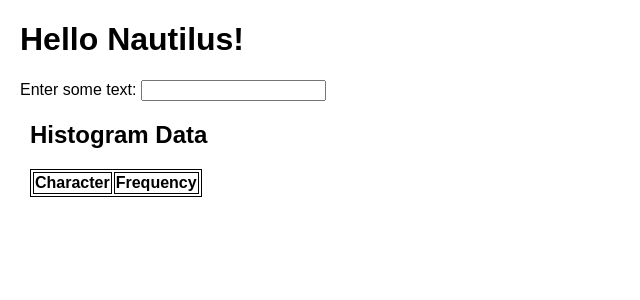
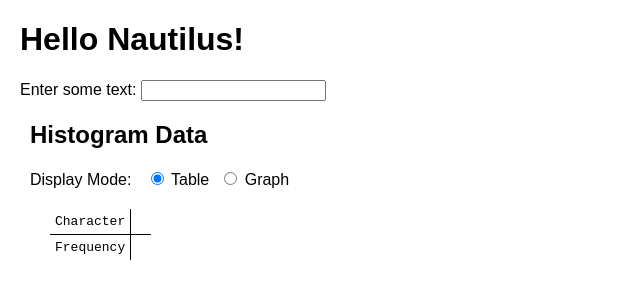
Before and after one commit to jaswon/Hello-Nautilus, a React (Create React App) app: page / in a window 1280 px wide. Shown: the top 300 px of the page, without its empty margins (0-640 px from the left). Built offline with nearby package versions, Linux system fonts and the light colour scheme; the HTML template or start-up script is replaced by a standard one.

Commit message:
improve histogram representation

```diff
--- /dev/null
+++ b/src/components/BarGraph.css
@@ -0,0 +1,18 @@
+table.graph {
+  height: 300px;
+  margin: 0;
+}
+
+table.graph .bar-wrapper {
+  height: 400px;
+  width: 30px;
+  vertical-align: bottom;
+}
+
+table.graph .bar {
+  padding: 5px;
+  border-radius: 2px;
+  text-align: center;
+  color: white;
+  background-color: #e99;
+}
--- /dev/null
+++ b/src/components/BarGraph.js
@@ -0,0 +1,28 @@
+import React, { Component } from 'react';
+import './BarGraph.css';
+
+
+class BarGraph extends Component {
+  render () {
+    let data = this.props.data
+    let largest = data.reduce( (acc,cur) => Math.max(acc, cur[1]), 1)
+    return (
+      <div className="graph-wrapper">
+        <table className="graph">
+          <tr >
+            { data.map( ([k,v]) => (
+              <td className="bar-wrapper"><div className="bar" style={{ height: `${v/largest*100}%` }}>{v}</div></td>
+            ) ) }
+          </tr>
+          <tr>
+            { data.map( ([k,v]) => (
+              <td>'{k}'</td>
+            ) ) }
+          </tr>
+        </table>
+      </div>
+    );
+  }
+}
+
+export default BarGraph;
--- a/src/components/Histogram.css
+++ b/src/components/Histogram.css
@@ -1,7 +1,7 @@
-#hist-data {
+#hist-wrapper {
   margin: 10px;
 }
 
-table, th, td {
-  border: solid 1px;
+#hist-display-container {
+  margin-top: 20px;
 }
--- a/src/components/Histogram.js
+++ b/src/components/Histogram.js
@@ -2,28 +2,52 @@
 import './Histogram.css';
 
 import { genHistogram } from '../utils';
+import HistogramTable from './HistogramTable';
+import BarGraph from './BarGraph';
 
 class Histogram extends Component {
 
+  constructor (props) {
+    super(props);
+    this.state = {
+      displayMode: "table"
+    }
+    this.handleModeChange = this.handleModeChange.bind(this)
+  }
+
+  handleModeChange (e) {
+    this.setState({
+      displayMode: e.target.value
+    })
+  }
+
   render () {
-    let hist = genHistogram(this.props.data)
+    let hist = Object.entries(genHistogram(this.props.data))
+                 .sort((a,b) => a[0].localeCompare(b[0]))
     return (
-      <div id="hist-data">
+      <div id="hist-wrapper">
         <h2>Histogram Data</h2>
-        <table>
-          <thead><tr>
-            <th>Character</th>
-            <th>Frequency</th>
-          </tr></thead>
-          <tbody>
-            {Object.entries(hist)
-              .sort((a,b) => a[0].localeCompare(b[0]))
-              .map( ([k,v]) => {
-                return ( <tr> <td>{ k }</td><td>{ v }</td> </tr> )
-              } )
-            }
-          </tbody>
-        </table>
+        <span>Display Mode: </span>
+        <label style={{ marginLeft: 10 }}>
+          <input
+            type="radio"
+            value="table"
+            checked={this.state.displayMode === "table"}
+            onChange={this.handleModeChange}
+          /> Table
+        </label>
+        <label style={{ marginLeft: 10 }}>
+          <input
+            type="radio"
+            value="graph"
+            checked={this.state.displayMode === "graph"}
+            onChange={this.handleModeChange}
+          /> Graph
+        </label>
+        <div id="hist-display-container">
+          { (this.state.displayMode === "table") && <HistogramTable data={hist} /> }
+          { (this.state.displayMode === "graph") && <BarGraph data={hist} /> }
+        </div>
       </div>
     );
   }
--- /dev/null
+++ b/src/components/HistogramTable.css
@@ -0,0 +1,19 @@
+#hist-table {
+  margin: 20px;
+  border-collapse: collapse;
+}
+
+td {
+  font-family: monospace;
+  padding: 5px;
+  width: 30px;
+  text-align: center;
+}
+
+#hist-table thead td {
+  border-bottom: solid 1px;
+}
+
+#hist-table .heading {
+  border-right: solid 1px;
+}
--- /dev/null
+++ b/src/components/HistogramTable.js
@@ -0,0 +1,30 @@
+import React, { Component } from 'react';
+import './HistogramTable.css';
+
+
+class HistogramTable extends Component {
+
+  render () {
+    let data = this.props.data
+    return (
+      <table id="hist-table">
+        <thead>
+          <tr>
+            <td className='heading' >Character</td>
+            { data.map( ([k,v]) => (<td>'{ k }'</td>) ) }
+            <td style={{ width: 10 }}></td>
+          </tr>
+        </thead>
+        <tbody>
+          <tr>
+            <td className='heading' >Frequency</td>
+            { data.map( ([k,v]) => (<td>{ v }</td>) ) }
+            <td style={{ width: 10 }}></td>
+          </tr>
+        </tbody>
+      </table>
+    );
+  }
+}
+
+export default HistogramTable;
```
